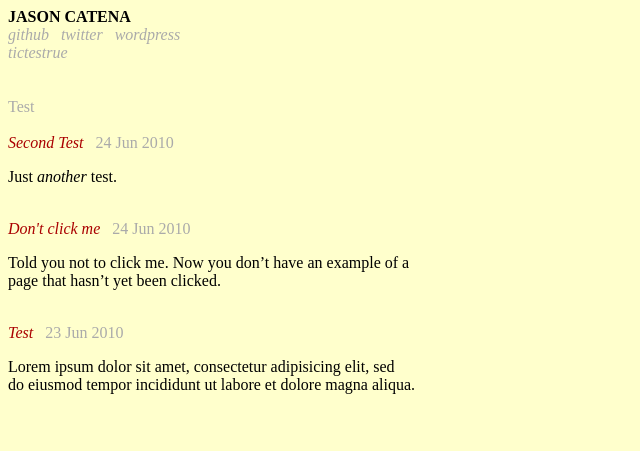
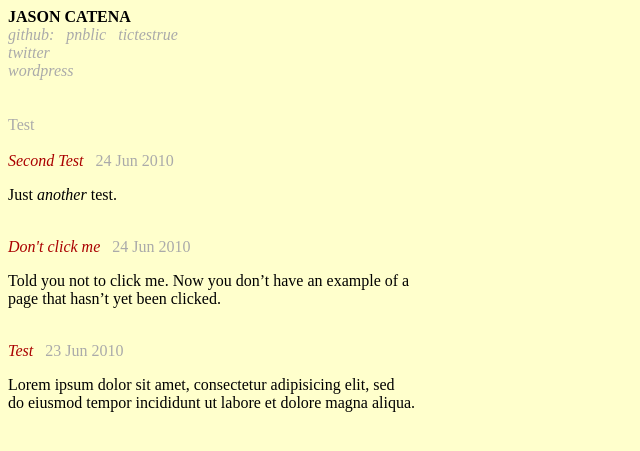
Before and after one commit to catenate/catenate.github.com, a Jekyll site: the page built from index.html, in a window 1280 px wide. Shown: the top 451 px of the page, without its empty margins (0-640 px from the left). Built offline with Jekyll 4.4.1, drawn with Linux system fonts in a browser that asks for light colours.

Commit message:
Update outlinks.

```diff
--- a/index.html
+++ b/index.html
@@ -5,11 +5,13 @@ title: Jason Catena
 <strong>JASON CATENA</strong>
 <br/>
 <em>
-<span class="mute"><a href="http://github.com/catenate">github</a></span>
-&nbsp; <span class="mute"><a href="http://twitter.com/catenate">twitter</a></span>
-&nbsp; <span class="mute"><a href="http://swtools.wordpress.com">wordpress</a></span>
+<span class="mute"><a href="http://github.com/catenate">github</a>:</span>
+&nbsp; <span class="mute"><a href="http://j.mp/pnblic">pnblic</a></span>
+&nbsp; <span class="mute"><a href="http://catenate.github.com/tictestrue">tictestrue</a></span>
 <br/>
-<span class="mute"><a href="http://catenate.github.com/tictestrue">tictestrue</a></span>
+<span class="mute"><a href="http://twitter.com/catenate">twitter</a></span>
+<br/>
+<span class="mute"><a href="http://swtools.wordpress.com">wordpress</a></span>
 </em>
 <br/>
 <br/>
```
Also changed, not shown: 2 other files.
